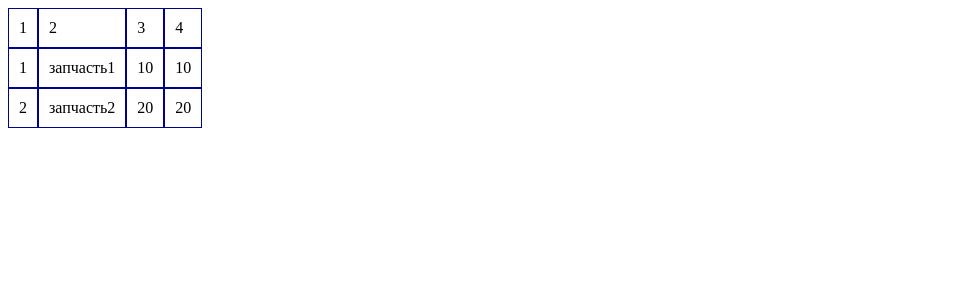
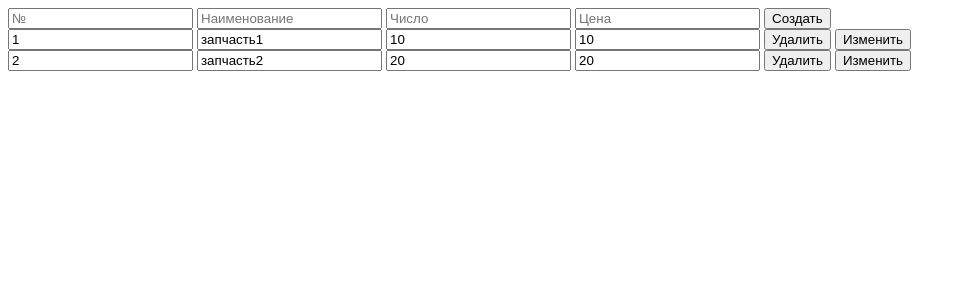
Before and after one commit to AnnSholomova/avtomaster, a PHP site: page /zapchasti.php in a window 1280 px wide. Shown: the top 300 px of the page, without its empty margins (0-966 px from the left). Run offline with PHP 8.4, Linux system fonts and the light colour scheme; data comes from the database, SQL or seed files in the repository.

Commit message:
form for zapchasti

```diff
--- a/zapchasti.php
+++ b/zapchasti.php
@@ -9,6 +9,14 @@
 			}
 			zapchast {
 				display: table-row;
+			}
+			zapchasti > form {
+				display: table-row;
+			}
+			zapchasti > form > input {
+				display: table-cell;
+				padding: 10px;
+				border: 1px solid darkblue;
 			}
 			zapchast > * {
 				display: table-cell;
@@ -31,22 +39,42 @@
 $db = new MyDB();
 
 $result = $db->query('SELECT * FROM zapchasti');
-echo "<zapchasti>\n";
-echo "<zapchast>\n";
-echo "<id>1</id>\n";
-echo "<name>2</name>\n";
-echo "<number>3</number>\n";
-echo "<price>4</price>\n";
-echo "</zapchast>\n";
+echo "<form action='edit_zch.php' method='post'>\n";
+echo "<input name='id'
+             placeholder='№' />\n";
+echo "<input name='name'
+			 placeholder='Наименование' />\n";
+echo "<input name='number'
+             placeholder='Число' />\n";
+echo "<input name='price'
+             placeholder='Цена' />\n";
+echo "<input name='new'
+			 value='Создать'
+			 type='submit' />\n";
+echo "</form>\n";
 
 while ($row = $result->fetchArray())
 {
-	echo "<zapchast>\n";
-	echo "<id>".$row['id']."</id>\n";
-	echo "<name>".$row['name']."</name>\n";
-	echo "<number>".$row['number']."</number>\n";
-	echo "<price>".$row['price']."</price>\n";
-	echo "</zapchast>\n";
+	echo "<form action='edit_zch.php' method='post'>\n";
+	echo "<input name='id'
+	             value='".$row['id']."'
+	             placeholder='id' />\n";
+	echo "<input name='name'
+				 value='".$row['name']."'
+				 placeholder='id' />\n";
+	echo "<input name='number'
+	             value='".$row['number']."'
+	             placeholder='id' />\n";
+	echo "<input name='price'
+	             value='".$row['price']."'
+	             placeholder='id' />\n";
+	echo "<input name='delete'
+				 value='Удалить'
+				 type='submit' />\n";
+	echo "<input name='edit'
+				 value='Изменить'
+				 type='submit' />\n";
+	echo "</form>\n";
 }
 echo "</zapchasti>\n";
 
```
